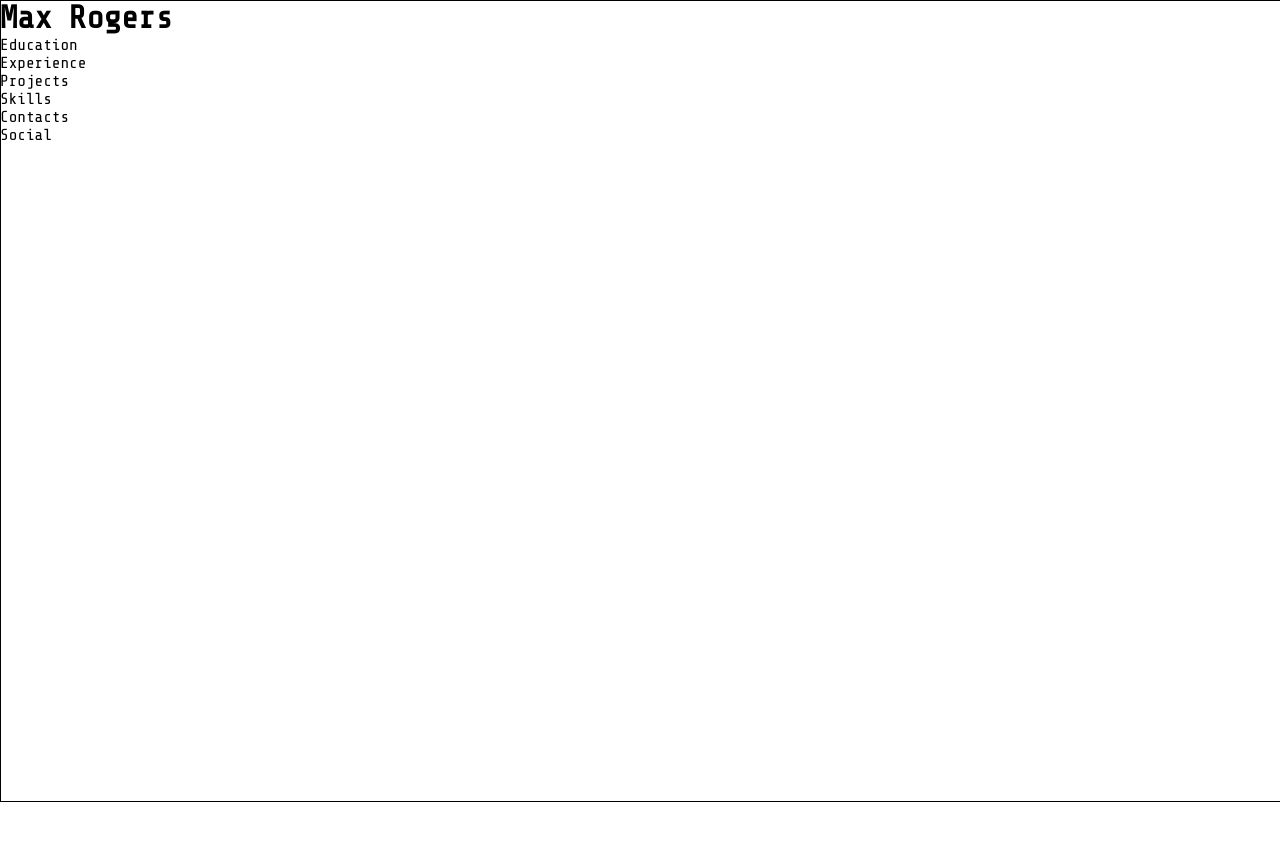
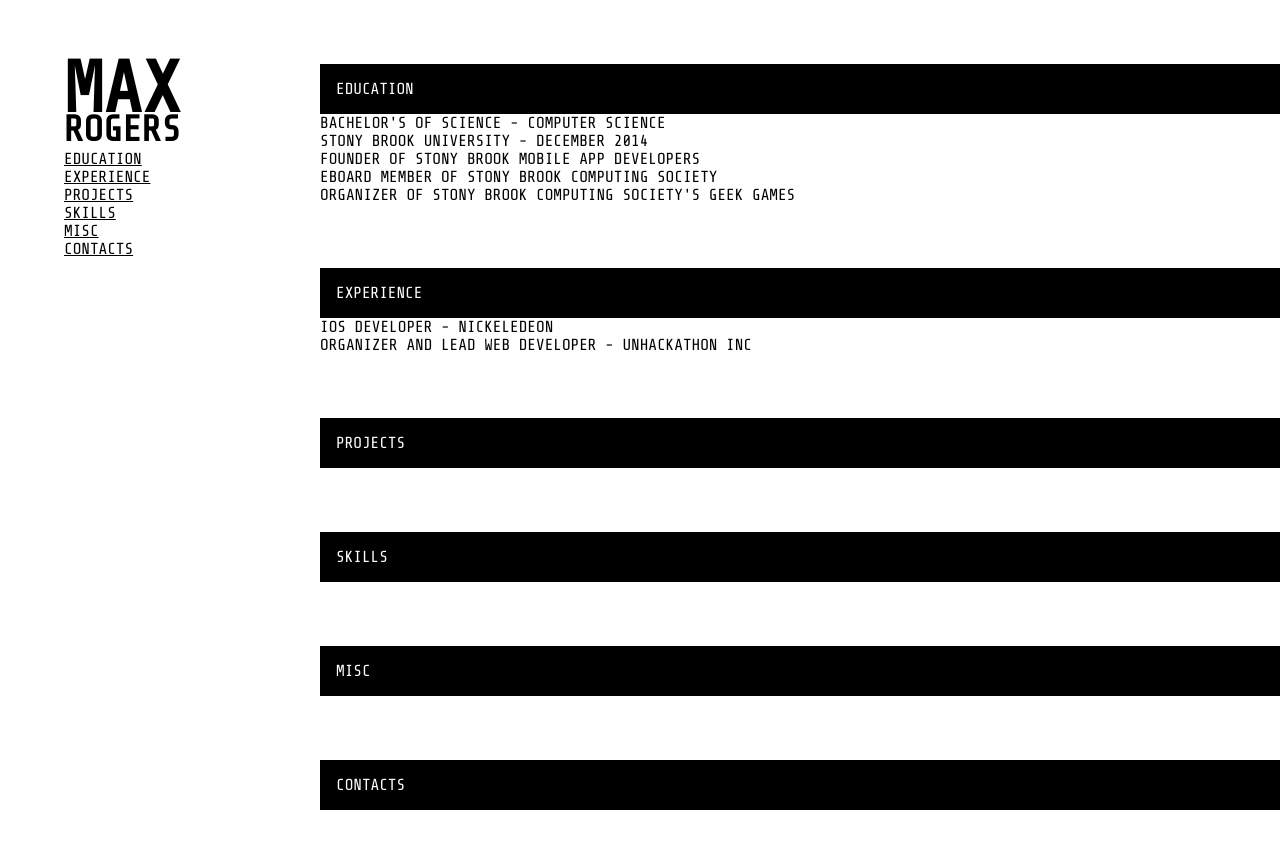
Before and after one commit to honeycodedbear/honeycodedbear.github.io, a plain HTML site: page index.html in a window 1280 px wide. Before the commit the page ends 800 px from the top, so only its background shows below. Drawn offline with nearby package versions, Linux system fonts and the light colour scheme.

Commit message:
progress

```diff
--- a/index.html
+++ b/index.html
@@ -17,28 +17,104 @@
         z-index: -1;
         display:block;
       }
+      .title{
+        text-align:center;
+        font-size:72px;
+        margin-bottom:-20;
+      }
+      .subtitle{
+        text-align:center;
+        font-size:36px;
+        margin-top:0;
+      }
+      .contacttitle{
+        text-align:center;
+        font-size:14px;
+        margin-top:0;
+        margin-bottom:10;
+      }
+      .navbox{
+        position:absolute;
+        top: 3em;
+        left: 4em;
+        list-style-type: none;
+      }
+
+      .content{
+        margin-left: 20em;
+        margin-top: 4em;
+      }
+      a{
+        color:black;
+      }
+      a:visited{
+        color:black;
+      }
+      a:hover{
+        color:cyan;
+      }
+      .topicbox{
+        color: white;
+        background-color: black;
+        padding: 1em;
+      }
+      ul{
+        list-style-type: none;
+      }
     </style>
     <script src="http://code.jquery.com/jquery-2.1.3.min.js"></script>
   </head>
   <body>
-    <canvas id="canvas"  style="border:1px solid #000000;" ></canvas>
+    <!-- <canvas id="canvas"  style="border:1px solid #000000;" ></canvas> -->
+    <ul class="navbox">
+      <h1 class="title"> MAX </h1>
+      <h1 class="subtitle"> ROGERS </h1>
+      <!-- <h1 class="contacttitle"> <a href="">max@maxrogers.me</a> </h1> -->
+      <li> <a href=""> EDUCATION </a> </li>
+      <li> <a href=""> EXPERIENCE </a> </li>
+      <li> <a href=""> PROJECTS </a> </li>
+      <li> <a href=""> SKILLS </a> </li>
+      <li> <a href=""> MISC </a> </li>
+      <li> <a href=""> CONTACTS </a> </li>
+    </ul>
     <div class="content">
-    <h1 class="header"> Max Rogers</h1>
-    <div class="box"> Education </div>
-    <div class="box"> Experience </div>
-    <div class="box"> Projects </div>
-    <div class="box"> Skills </div>
-    <div class="box"> Contacts </div>
-    <div class="box"> Social </div>
+      <div class="topicbox"> EDUCATION </div>
+      <ul>
+        <li> BACHELOR'S OF SCIENCE - COMPUTER SCIENCE </li>
+        <li> STONY BROOK UNIVERSITY - DECEMBER 2014 </li>
+        <li> FOUNDER OF STONY BROOK MOBILE APP DEVELOPERS</li>
+        <li> EBOARD MEMBER OF STONY BROOK COMPUTING SOCIETY </li>
+        <li> ORGANIZER OF STONY BROOK COMPUTING SOCIETY'S GEEK GAMES </li>
+      </ul>
+    </div>
+    <div class="content">
+      <div class="topicbox"> EXPERIENCE </div>
+      <ul>
+        <li> IOS DEVELOPER - NICKELEDEON </li>
+        <li> ORGANIZER AND LEAD WEB DEVELOPER - UNHACKATHON INC</li>
+      </ul>
+    </div>
+    <div class="content">
+      <div class="topicbox"> PROJECTS </div>
+    </div>
+    <div class="content">
+      <div class="topicbox"> SKILLS </div>
+    </div>
+    <div class="content">
+      <div class="topicbox"> MISC </div>
+    </div>
+    <div class="content">
+      <div class="topicbox"> CONTACTS </div>
     </div>
   </body>
   <script>
     /* important! for alignment, you should make things
     * relative to the canvas' current width/height.
-    */
+    *
     var canvas = document.getElementById('canvas'),
     context = canvas.getContext('2d');
     canvas.width = window.innerWidth;
     canvas.height = window.innerHeight;
+    */
   </script>
 </html>
```
